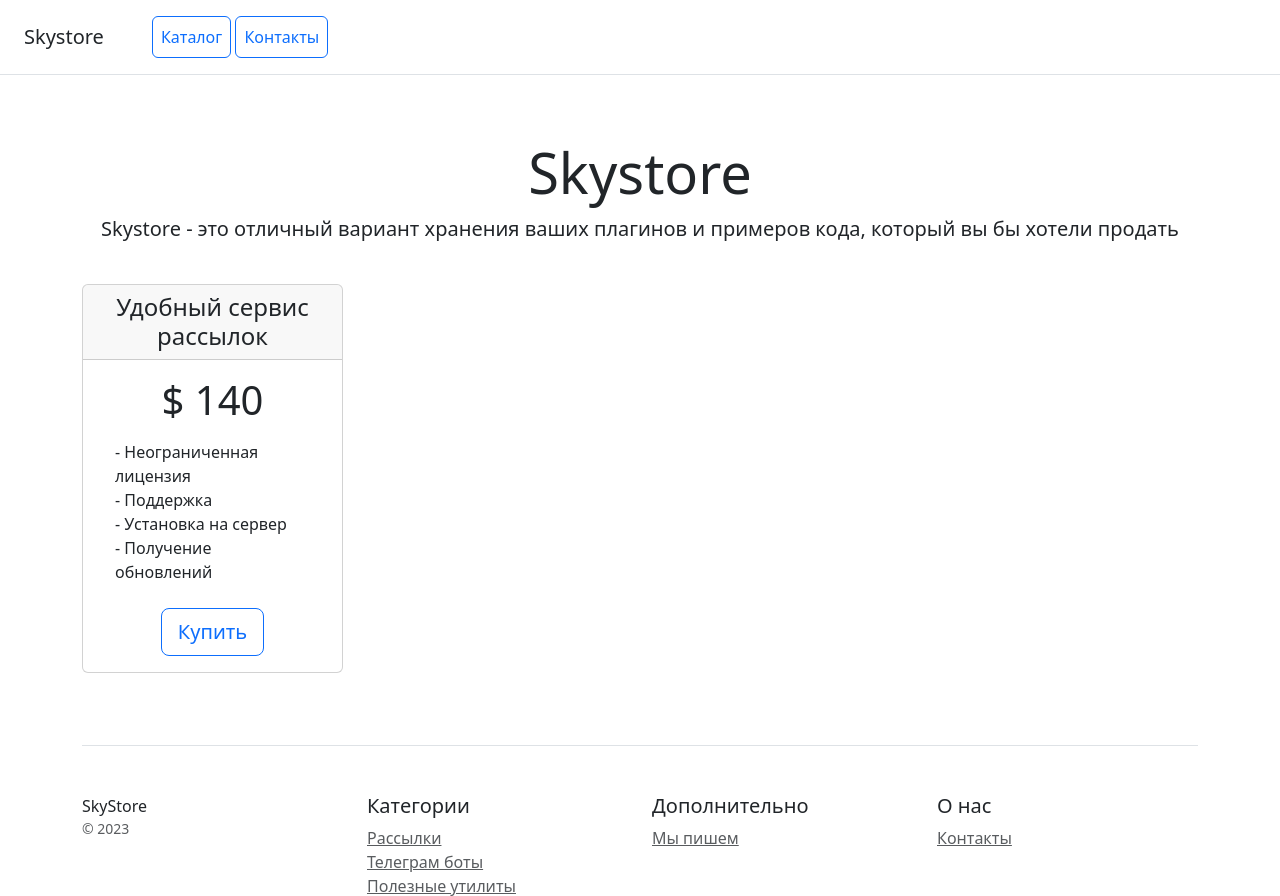
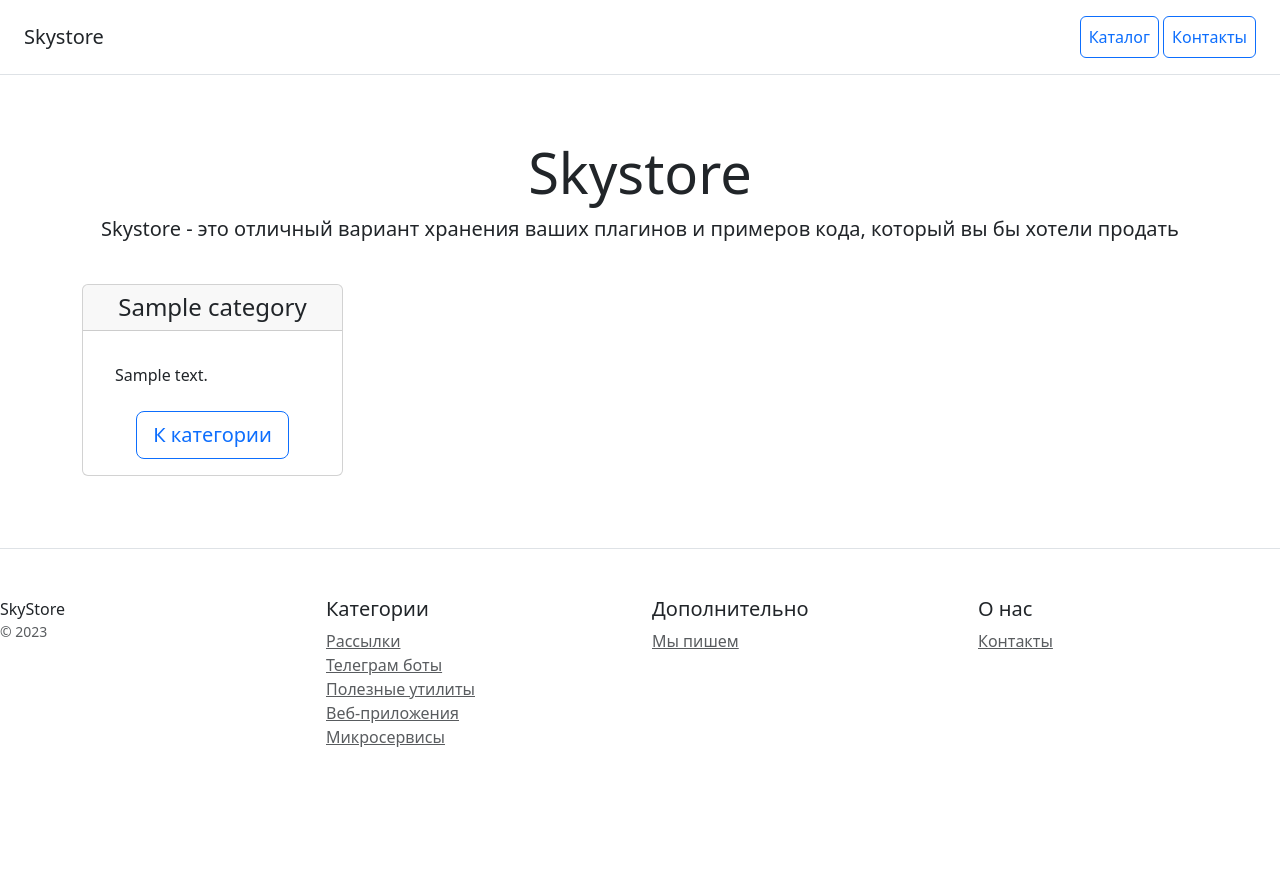
Before and after one commit to I-Ev/DgangoProject, a Django app: page / in a window 1280 px wide. Shown: the top 896 px of the page. After the commit the page ends 747 px from the top, so only its background shows below. Run offline with Django 4.2, Linux system fonts and the light colour scheme; tables that the repository leaves empty hold one stand-in row (values such as "Sample post"); some libraries are stand-ins or nearby versions.

Commit message:
part of homework 20_2

```diff
--- /dev/null
+++ b/catalog/templates/catalog/base.html
@@ -0,0 +1,54 @@
+{% load static %}
+<!doctype html>
+<html lang="en">
+<head>
+    <meta charset="utf-8">
+    <meta name="viewport" content="width=device-width, initial-scale=1">
+    <title>Skystore</title>
+    <link href="{% static 'css/bootstrap.min.css' %}" rel="stylesheet">
+</head>
+<body>
+<div class="d-flex flex-column flex-md-row align-items-center p-3 px-md-4 mb-3 bg-white border-bottom box-shadow">
+    <h5 class="my-0 mr-md-auto font-weight-normal">Skystore</h5>
+   {% include 'catalog/includes/inc_catalog_menu.html' %}
+</div>
+
+{% block content %}
+
+{% endblock %}
+
+    <footer class="pt-4 my-md-5 pt-md-5 border-top">
+        <div class="row">
+            <div class="col-12 col-md">
+                SkyStore
+                <small class="d-block mb-3 text-muted">&copy; 2023</small>
+            </div>
+            <div class="col-6 col-md">
+                <h5>Категории</h5>
+                <ul class="list-unstyled text-small">
+                    <li><a class="text-muted" href="#">Рассылки</a></li>
+                    <li><a class="text-muted" href="#">Телеграм боты</a></li>
+                    <li><a class="text-muted" href="#">Полезные утилиты</a></li>
+                    <li><a class="text-muted" href="#">Веб-приложения</a></li>
+                    <li><a class="text-muted" href="#">Микросервисы</a></li>
+                </ul>
+            </div>
+            <div class="col-6 col-md">
+                <h5>Дополнительно</h5>
+                <ul class="list-unstyled text-small">
+                    <li><a class="text-muted" href="#">Мы пишем</a></li>
+                </ul>
+            </div>
+            <div class="col-6 col-md">
+                <h5>О нас</h5>
+                <ul class="list-unstyled text-small">
+                    <li><a class="text-muted" href="/contacts/">Контакты</a></li>
+                </ul>
+            </div>
+        </div>
+    </footer>
+</div>
+
+<script src="{% static 'js/bootstrap.bundle.js' %}"></script>
+</body>
+</html>
--- a/catalog/templates/catalog/home.html
+++ b/catalog/templates/catalog/home.html
@@ -1,20 +1,6 @@
-<!doctype html>
-<html lang="en">
-<head>
-    <meta charset="utf-8">
-    <meta name="viewport" content="width=device-width, initial-scale=1">
-    <title>Skystore</title>
-     <link href="https://cdn.jsdelivr.net/npm/bootstrap@5.3.0/dist/css/bootstrap.min.css" rel="stylesheet" integrity="sha384-9ndCyUaIbzAi2FUVXJi0CjmCapSmO7SnpJef0486qhLnuZ2cdeRhO02iuK6FUUVM" crossorigin="anonymous">
-</head>
-<body>
-<div class="d-flex flex-column flex-md-row align-items-center p-3 px-md-4 mb-3 bg-white border-bottom box-shadow">
-    <h5 class="my-0 mr-md-auto font-weight-normal">Skystore</h5>
-    <nav class="ms-5">
-        <a class="p-2 btn btn-outline-primary" href="/">Каталог</a>
-        <a class="p-2 btn btn-outline-primary" href="/contacts/">Контакты</a>
-    </nav>
-</div>
+{% extends 'catalog/base.html' %}
 
+{% block content %}
     <div class="pricing-header px-3 py-3 pt-md-5 pb-md-4 mx-auto text-center">
         <h1 class="display-4">Skystore</h1>
         <p class="lead">Skystore - это отличный вариант хранения ваших плагинов и примеров кода, который вы бы хотели
@@ -23,57 +9,22 @@
 
     <div class="container">
         <div class="row text-center">
+            {% for object in object_list %}
                 <div class="col-3">
                     <div class="card mb-4 box-shadow">
                         <div class="card-header">
-                    <h4 class="my-0 font-weight-normal">Удобный сервис рассылок</h4>
+                            <h4 class="my-0 font-weight-normal">{{ object.name }}</h4>
                         </div>
                         <div class="card-body">
-                    <h1 class="card-title pricing-card-title">$ 140</h1>
                             <ul class="list-unstyled mt-3 mb-4 text-start m-3">
-                        <li>- Неограниченная лицензия</li>
-                        <li>- Поддержка</li>
-                        <li>- Установка на сервер</li>
-                        <li>- Получение обновлений</li>
+                                <li>{{ object.description|truncatechars:35}}</li>
                             </ul>
-                    <button type="button" class="btn btn-lg btn-block btn-outline-primary">Купить</button>
+                            <a href="{% url 'catalog:product' %}" type="button"
+                               class="btn btn-lg btn-block btn-outline-primary">К категории</a>
                         </div>
                     </div>
                 </div>
-    </div>
-
-    <footer class="pt-4 my-md-5 pt-md-5 border-top">
-        <div class="row">
-            <div class="col-12 col-md">
-                SkyStore
-                <small class="d-block mb-3 text-muted">&copy; 2023</small>
-            </div>
-            <div class="col-6 col-md">
-                <h5>Категории</h5>
-                <ul class="list-unstyled text-small">
-                    <li><a class="text-muted" href="#">Рассылки</a></li>
-                    <li><a class="text-muted" href="#">Телеграм боты</a></li>
-                    <li><a class="text-muted" href="#">Полезные утилиты</a></li>
-                    <li><a class="text-muted" href="#">Веб-приложения</a></li>
-                    <li><a class="text-muted" href="#">Микросервисы</a></li>
-                </ul>
-            </div>
-            <div class="col-6 col-md">
-                <h5>Дополнительно</h5>
-                <ul class="list-unstyled text-small">
-                    <li><a class="text-muted" href="#">Мы пишем</a></li>
-                </ul>
-            </div>
-            <div class="col-6 col-md">
-                <h5>О нас</h5>
-                <ul class="list-unstyled text-small">
-                    <li><a class="text-muted" href="/contacts/">Контакты</a></li>
-                </ul>
+            {% endfor %}
         </div>
     </div>
-    </footer>
-</div>
-
-<script src="/static/js/bootstrap.bundle.min.js"></script>
-</body>
-</html>
+{% endblock %}
--- /dev/null
+++ b/catalog/templates/catalog/includes/inc_catalog_menu.html
@@ -0,0 +1,4 @@
+<nav class="ms-auto my-2 my-md-0">
+    <a class="p-2 btn btn-outline-primary align-items-left" href="/home">Каталог</a>
+    <a class="p-2 btn btn-outline-primary align-items-left" href="/contacts/">Контакты</a>
+</nav>
--- a/catalog/urls.py
+++ b/catalog/urls.py
@@ -2,10 +2,14 @@ from django.conf import settings
 from django.conf.urls.static import static
 from django.urls import path
 
-from catalog.views import contacts, home
+from catalog.apps import CatalogConfig
+from catalog.views import contacts, home, product
+
+app_name = CatalogConfig.name
 
 urlpatterns = [
     path('', home, name='index'),
     path('home/', home, name='home'),
-    path('contacts/', contacts, name='contacts')
+    path('contacts/', contacts, name='contacts'),
+    path('product/', product, name='product'),
 ] + static(settings.MEDIA_URL, document_root=settings.MEDIA_ROOT)
--- a/catalog/views.py
+++ b/catalog/views.py
@@ -1,8 +1,14 @@
 from django.shortcuts import render
+
+from catalog.models import Category
+
 
 # Create your views here.
 def home(request):
-    return render(request, 'catalog/home.html')
+    context = {
+        'object_list': Category.objects.all(),
+    }
+    return render(request, 'catalog/home.html', context)
 
 def contacts(request):
     if request.method == 'POST':
@@ -11,3 +17,9 @@ def contacts(request):
         message = request.POST['message']
         print(f'name: {name}, phone: {phone}, message: {message}')
     return render(request, 'catalog/contacts.html')
+
+def product(request):
+    # context = {
+    #     'object_list': Category.objects.all(),
+    # }
+    return render(request, 'catalog/product.html')
--- a/config/urls.py
+++ b/config/urls.py
@@ -20,5 +20,5 @@ from django.urls import path, include
 urlpatterns = [
 
     path('admin/', admin.site.urls),
-    path('', include('catalog.urls'))
+    path('', include('catalog.urls', namespace='catalog')),
 ]
```
Also changed, not shown: catalog/templates/catalog/contacts.html (+10 -54 lines), catalog/templates/catalog/product.html (added, +11 -0 lines), catalog/migrations/0004_alter_product_price.py (added), media/products/haeir.jpg (added), media/products/huawei.jpg (added), media/products/lg.jpg (added), media/products/macbook.jpg (added), media/products/nout1.jpg (added), media/products/nout2.jpg (added), media/products/philips.jpg (added), media/products/x8_jpg.jpg (added). Lines whose indentation alone changed are shown as unchanged.
